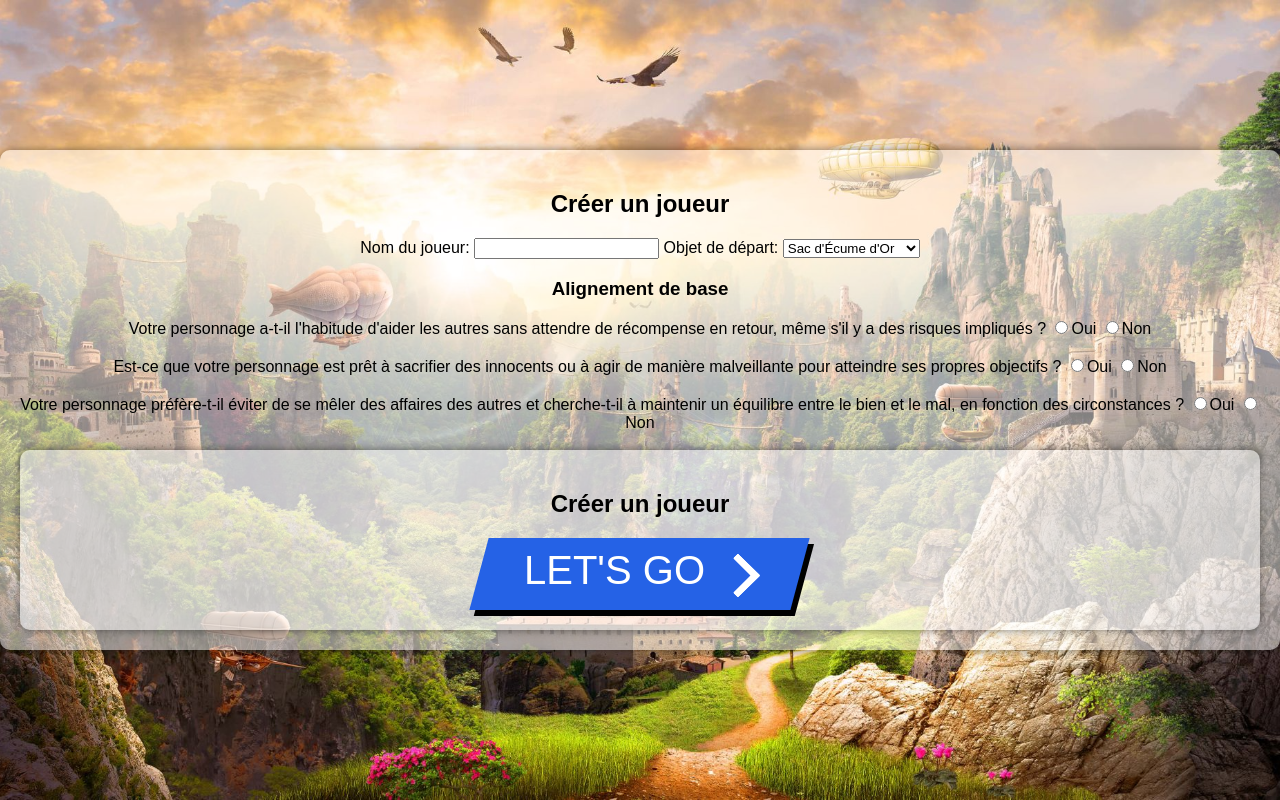
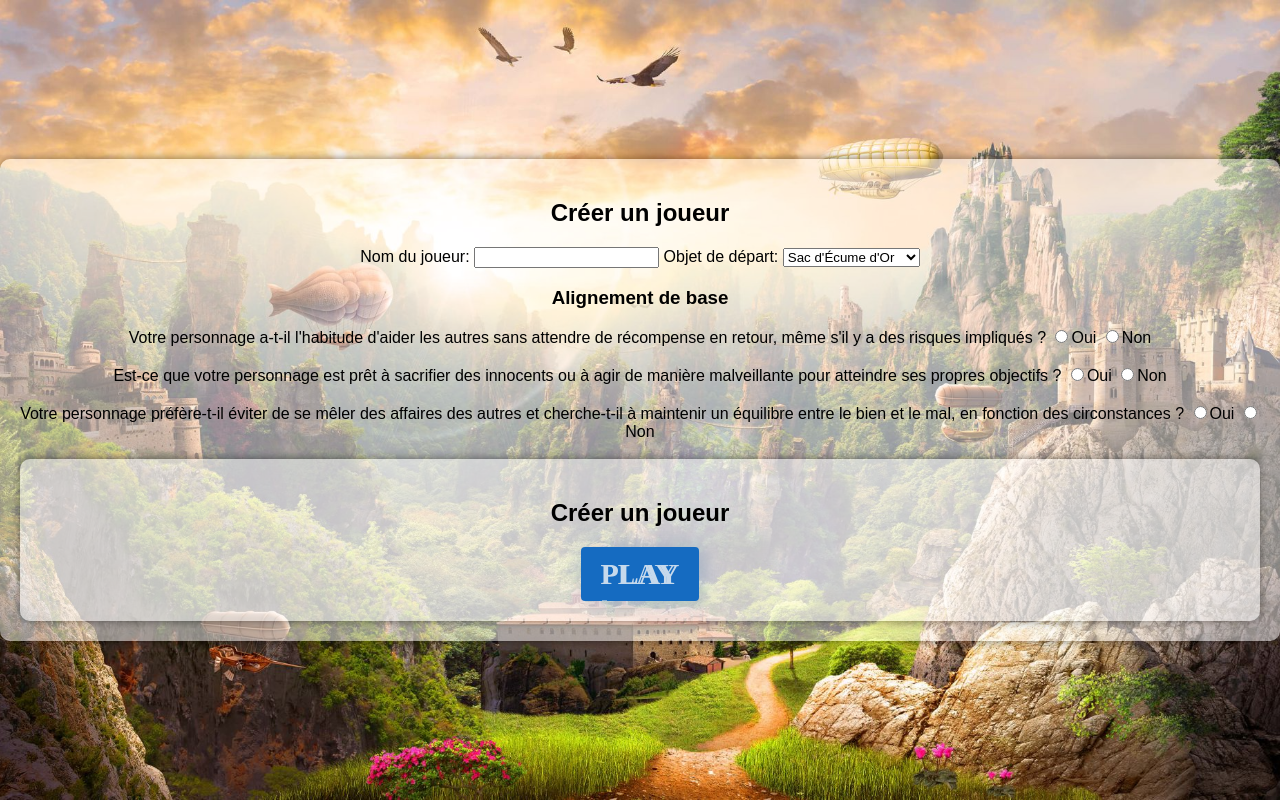
Before and after one commit to DYAHIABERROUIGUET/Djilali-Nemo-Loyd-Mehdi-blue-project, a plain HTML site: page création.html in a window 1280 px wide. Drawn offline with Linux system fonts and the light colour scheme.

Commit message:
push nikmok

```diff
--- a/création.html
+++ b/création.html
@@ -47,21 +47,11 @@
                 <br>
                 <div id="createPlayerForm" class="container hidden">
                     <h2>Créer un joueur</h2>
-                   <!-- designed by me... enjoy! -->
-<div class="wrapper">
-    <a class="cta" >
-      <span >LET'S GO</span>
-      <span>
-        <svg width="66px" height="43px" viewBox="0 0 66 43" version="1.1" xmlns="http://www.w3.org/2000/svg" xmlns:xlink="http://www.w3.org/1999/xlink">
-          <g id="arrow" stroke="none" stroke-width="1" fill="none" fill-rule="evenodd">
-            <path class="one" d="M40.1543933,3.89485454 L43.9763149,0.139296592 C44.1708311,-0.0518420739 44.4826329,-0.0518571125 44.6771675,0.139262789 L65.6916134,20.7848311 C66.0855801,21.1718824 66.0911863,21.8050225 65.704135,22.1989893 C65.7000188,22.2031791 65.6958657,22.2073326 65.6916762,22.2114492 L44.677098,42.8607841 C44.4825957,43.0519059 44.1708242,43.0519358 43.9762853,42.8608513 L40.1545186,39.1069479 C39.9575152,38.9134427 39.9546793,38.5968729 40.1481845,38.3998695 C40.1502893,38.3977268 40.1524132,38.395603 40.1545562,38.3934985 L56.9937789,21.8567812 C57.1908028,21.6632968 57.193672,21.3467273 57.0001876,21.1497035 C56.9980647,21.1475418 56.9959223,21.1453995 56.9937605,21.1432767 L40.1545208,4.60825197 C39.9574869,4.41477773 39.9546013,4.09820839 40.1480756,3.90117456 C40.1501626,3.89904911 40.1522686,3.89694235 40.1543933,3.89485454 Z" fill="#FFFFFF"></path>
-            <path class="two" d="M20.1543933,3.89485454 L23.9763149,0.139296592 C24.1708311,-0.0518420739 24.4826329,-0.0518571125 24.6771675,0.139262789 L45.6916134,20.7848311 C46.0855801,21.1718824 46.0911863,21.8050225 45.704135,22.1989893 C45.7000188,22.2031791 45.6958657,22.2073326 45.6916762,22.2114492 L24.677098,42.8607841 C24.4825957,43.0519059 24.1708242,43.0519358 23.9762853,42.8608513 L20.1545186,39.1069479 C19.9575152,38.9134427 19.9546793,38.5968729 20.1481845,38.3998695 C20.1502893,38.3977268 20.1524132,38.395603 20.1545562,38.3934985 L36.9937789,21.8567812 C37.1908028,21.6632968 37.193672,21.3467273 37.0001876,21.1497035 C36.9980647,21.1475418 36.9959223,21.1453995 36.9937605,21.1432767 L20.1545208,4.60825197 C19.9574869,4.41477773 19.9546013,4.09820839 20.1480756,3.90117456 C20.1501626,3.89904911 20.1522686,3.89694235 20.1543933,3.89485454 Z" fill="#FFFFFF"></path>
-            <path class="three" d="M0.154393339,3.89485454 L3.97631488,0.139296592 C4.17083111,-0.0518420739 4.48263286,-0.0518571125 4.67716753,0.139262789 L25.6916134,20.7848311 C26.0855801,21.1718824 26.0911863,21.8050225 25.704135,22.1989893 C25.7000188,22.2031791 25.6958657,22.2073326 25.6916762,22.2114492 L4.67709797,42.8607841 C4.48259567,43.0519059 4.17082418,43.0519358 3.97628526,42.8608513 L0.154518591,39.1069479 C-0.0424848215,38.9134427 -0.0453206733,38.5968729 0.148184538,38.3998695 C0.150289256,38.3977268 0.152413239,38.395603 0.154556228,38.3934985 L16.9937789,21.8567812 C17.1908028,21.6632968 17.193672,21.3467273 17.0001876,21.1497035 C16.9980647,21.1475418 16.9959223,21.1453995 16.9937605,21.1432767 L0.15452076,4.60825197 C-0.0425130651,4.41477773 -0.0453986756,4.09820839 0.148075568,3.90117456 C0.150162624,3.89904911 0.152268631,3.89694235 0.154393339,3.89485454 Z" fill="#FFFFFF"></path>
-          </g>
-        </svg>
-      </span>
-    </a>
-  </div>
+                    <button style="--content: 'PLAY';"href="https://twitter.com/kamildyrek">
+                        <div class="left"></div>
+                          PLAY
+                        <div class="right"></div>
+                      </button>
                 </div>
             </div>
         </form>
--- a/css/styles.css
+++ b/css/styles.css
@@ -30,103 +30,125 @@ body {
     box-shadow: 0 0 10px rgba(0, 0, 0, .5);
 }
 
-@import url('https://fonts.googleapis.com/css?family=Poppins:900i');
+@import url('https://fonts.googleapis.com/css?family=Source+Code+Pro:200,900');
+
+:root {
+  --text-color: hsla(210, 50%, 85%, 1);
+  --shadow-color: hsla(210, 40%, 52%, .4);
+  --btn-color: hsl(210, 80%, 42%);
+  --bg-color: #141218;
+}
 
 * {
   box-sizing: border-box;
 }
 
-body {
-  height: 100vh;
+html, body {
+  width: 100%;
+  height: 100%;
   display: flex;
+  align-items: center;
   justify-content: center;
-  align-items: center;
+  background-color: var(--bg-color);
 }
 
-.wrapper {
-  display: flex;
-  justify-content: center;
+button {
+  position:relative;
+  padding: 10px 20px;
+  border: none;
+  background: none;
+  cursor: pointer;
+
+  font-family: "Source Code Pro";
+  font-weight: 900;
+  text-transform: uppercase;
+  font-size: 30px;
+  color: var(--text-color);
+
+  background-color: var(--btn-color);
+  box-shadow: var(--shadow-color) 2px 2px 22px;
+  border-radius: 4px;
+  z-index: 0;
+  overflow: hidden;
 }
 
-.cta {
-    display: flex;
-    padding: 10px 45px;
-    text-decoration: none;
-    font-family: 'Poppins', sans-serif;
-    font-size: 40px;
-    color: white;
-    background: #2562e6;
-    transition: 1s;
-    box-shadow: 6px 6px 0 black;
-    transform: skewX(-15deg);
+button:focus {
+  outline-color: transparent;
+  box-shadow: var(--btn-color) 2px 2px 22px;
 }
 
-.cta:focus {
-   outline: none;
+.right::after, button::after {
+  content: var(--content);
+  display: block;
+  position: absolute;
+  white-space: nowrap;
+  padding: 40px 40px;
+  pointer-events:none;
 }
 
-.cta:hover {
-    transition: 0.5s;
-    box-shadow: 10px 10px 0 #58fb38;
+button::after{
+  font-weight: 200;
+  top: -30px;
+  left: -20px;
 }
 
-.cta span:nth-child(2) {
-    transition: 0.5s;
-    margin-right: 0px;
+.right, .left {
+  position: absolute;
+  width: 100%;
+  height: 100%;
+  top: 0;
+}
+.right {
+  left: 66%;
+}
+.left {
+  right: 66%;
+}
+.right::after {
+  top: -30px;
+  left: calc(-66% - 20px);
+
+  background-color: var(--bg-color);
+  color:transparent;
+  transition: transform .4s ease-out;
+  transform: translate(0, -90%) rotate(0deg)
 }
 
-.cta:hover  span:nth-child(2) {
-    transition: 0.5s;
-    margin-right: 45px;
+button:hover .right::after {
+  transform: translate(0, -47%) rotate(0deg)
 }
 
-  span {
-    transform: skewX(15deg)
-  }
-
-  span:nth-child(2) {
-    width: 20px;
-    margin-left: 30px;
-    position: relative;
-    top: 12%;
-  }
-
-/**************SVG****************/
-
-path.one {
-    transition: 0.4s;
-    transform: translateX(-60%);
+button .right:hover::after {
+  transform: translate(0, -50%) rotate(-7deg)
 }
 
-path.two {
-    transition: 0.5s;
-    transform: translateX(-30%);
+button .left:hover ~ .right::after {
+  transform: translate(0, -50%) rotate(7deg)
 }
 
-.cta:hover path.three {
-    animation: color_anim 1s infinite 0.2s;
+/* bubbles */
+button::before {
+  content: '';
+  pointer-events: none;
+  opacity: .6;
+  background:
+    radial-gradient(circle at 20% 35%,  transparent 0,  transparent 2px, var(--text-color) 3px, var(--text-color) 4px, transparent 4px),
+    radial-gradient(circle at 75% 44%, transparent 0,  transparent 2px, var(--text-color) 3px, var(--text-color) 4px, transparent 4px),
+    radial-gradient(circle at 46% 52%, transparent 0, transparent 4px, var(--text-color) 5px, var(--text-color) 6px, transparent 6px);
+
+  width: 100%;
+  height: 300%;
+  top: 0;
+  left: 0;
+  position: absolute;
+  animation: bubbles 5s linear infinite both;
 }
 
-.cta:hover path.one {
-    transform: translateX(0%);
-    animation: color_anim 1s infinite 0.6s;
+@keyframes bubbles {
+  from {
+    transform: translate();
+  }
+  to {
+    transform: translate(0, -66.666%);
+  }
 }
-
-.cta:hover path.two {
-    transform: translateX(0%);
-    animation: color_anim 1s infinite 0.4s;
-}
-
-/* SVG animations */
-
-@keyframes color_anim {
-    0% {
-        fill: white;
-    }
-    50% {
-        fill: #58fb38;
-    }
-    100% {
-        fill: white;
-    }
-}
```
